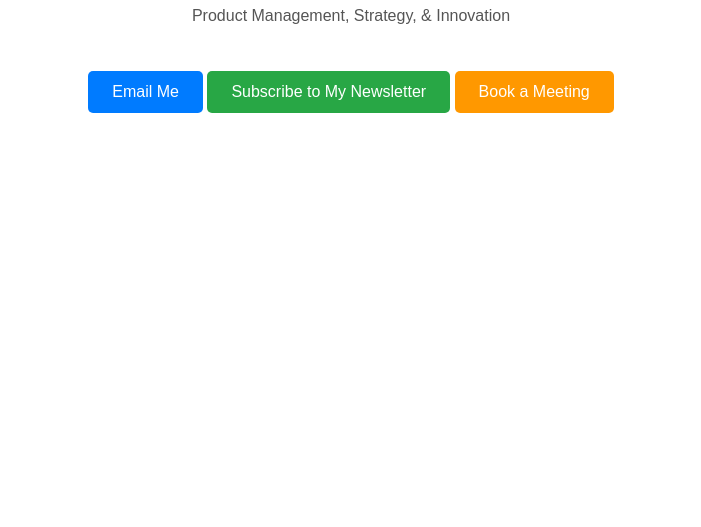
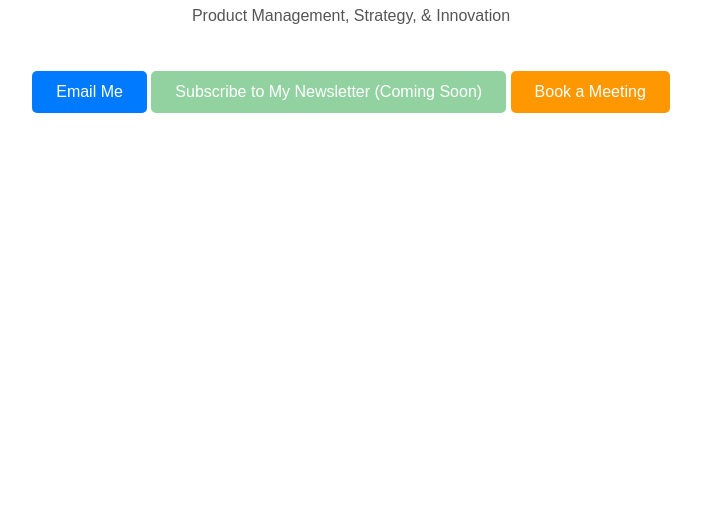
Before and after one commit to briansheehy/briansheehy.github.io, a plain HTML site: page index.html in a window 1280 px wide. Shown: the part 273-800 px from the top of the page, without its empty margins (289-990 px from the left). Drawn offline with Linux system fonts and the light colour scheme.

Commit message:
Update index.html
Temp deactivation of newsletter link

```diff
--- a/index.html
+++ b/index.html
@@ -63,7 +63,7 @@
     <h1>Brian Sheehy</h1>
     <p>Product Management, Strategy, & Innovation</p>
     <a href="mailto:brianhsheehy@gmail.com" class="btn">Email Me</a>
-    <a href="https://briansheehy-newsletter.beehiiv.com/subscribe" class="btn subscribe-btn">Subscribe to My Newsletter</a>
+    <a href="#" class="btn subscribe-btn" style="pointer-events: none; opacity: 0.5;">Subscribe to My Newsletter (Coming Soon)</a>
     <a href="https://calendly.com/brianhsheehy/30min" class="btn meeting-btn">Book a Meeting</a>
 </body>
 </html>
```
